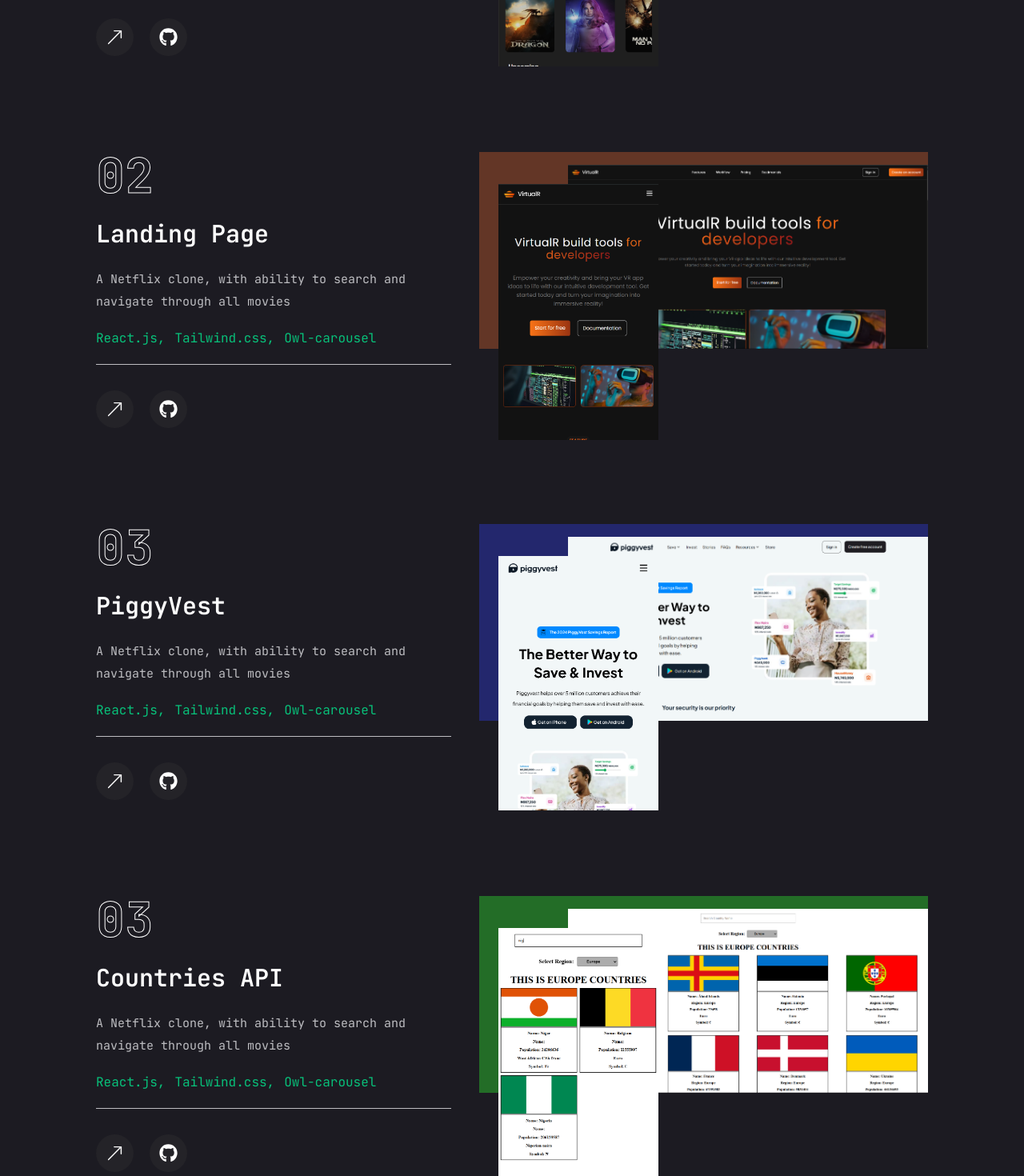
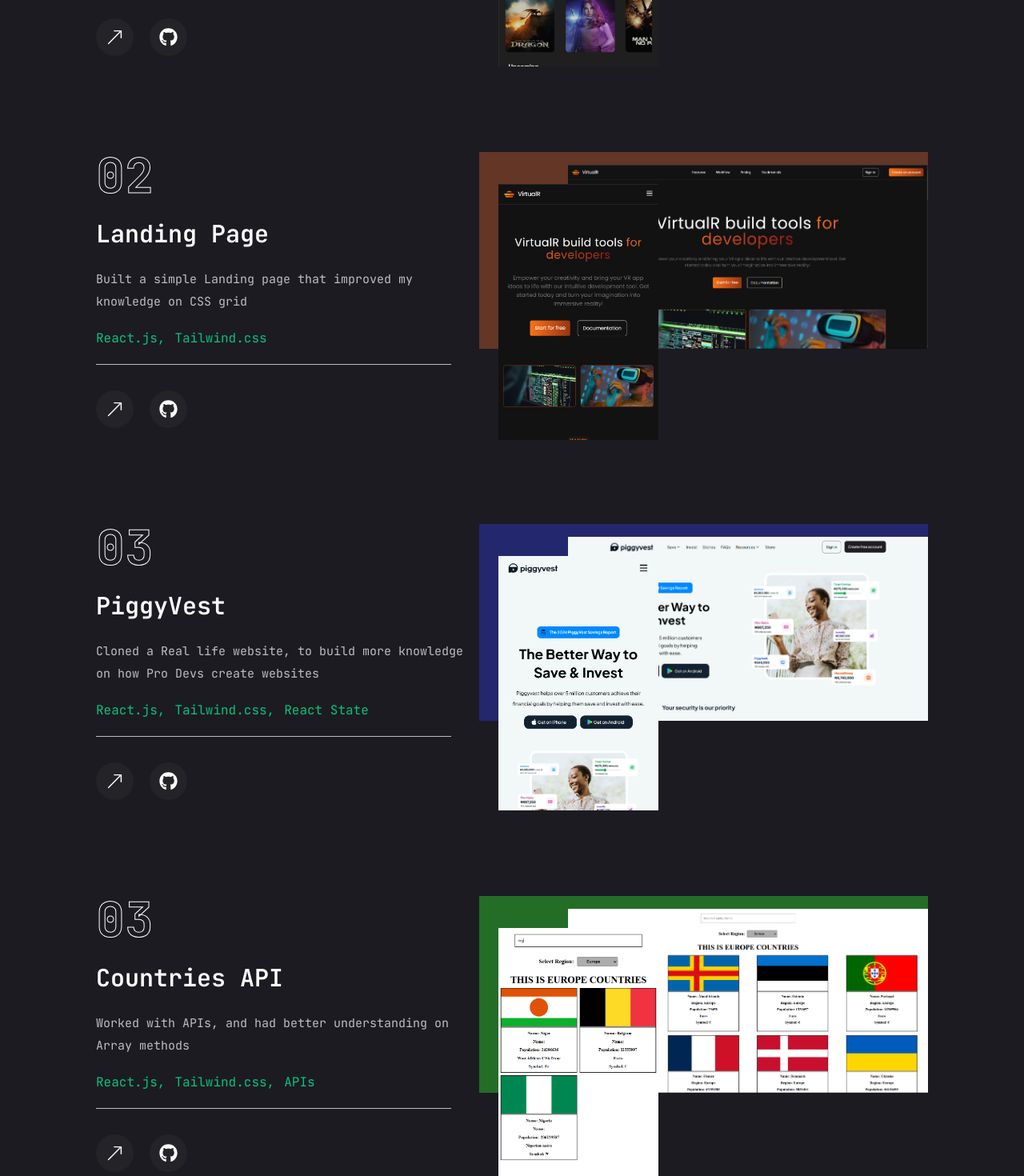
Before and after one commit to untitledDev9/my_portfolio, a React (Vite) app in the folder my-portfolio/: page / in a window 1280 px wide. Shown: the part 1765-3235 px from the top of the page at 80% size. Built offline with nearby package versions, Linux system fonts and the light colour scheme.

Commit message:
made it good on laptop

```diff
--- a/my-portfolio/src/component/Projects.jsx
+++ b/my-portfolio/src/component/Projects.jsx
@@ -13,6 +13,11 @@
 const Projects = () => {
   return (
     <div className=' flex-col flex gap-30'>
+
+
+
+
+      <a href="https://movie-api-delta-dun.vercel.app/" target='blank'>
         <div className=' width flex gap-3'>
           <div className='w-[50%]  flex flex-col gap-5'>
             <h2 className=" font-bold text-6xl text-transparent stroke-text">01</h2>
@@ -29,104 +34,111 @@
               <a href="https://github.com/untitledDev9/movie-api"><div className='text-white hover:text-[#00FD9A] bg-[#33333355] rounded-full p-3 ' ><FaGithub size={23} /></div></a>
             </div>
           </div>
-        <div className='flex items-center justify-end bg-[#266361] relative h-fit pt-4 w-[60%]'>
-          <div className=' w-[450px]'>
+          <div className='flex items-center justify-end bg-[#266361] relative max-Laptop:bg-amber-700 max-Laptop:w-[50%] h-fit pt-4 w-[60%] hover:pt-0 transition-all duration-400 ease-in-out'>
+            <div className=' w-[450px] hover:w-[480px] transition-all duration-400 ease-in-out max-Laptop:hover:w-[450px]'>
               <img src={Movie} alt="" />
             </div>
-          <div className=' w-[200px] absolute top-10 left-6'>
+            <div className=' w-[200px] absolute top-10 left-6 max-Laptop:w-[140px]'>
               <img src={Movie2} alt="" />
             </div>
           </div>
         </div>
+      </a>
 
 
 
 
-
-
+      <a href="https://virtual-r-vert.vercel.app/" target='blank'>
         <div className=' width flex gap-3'>
           <div className='w-[50%]  flex flex-col gap-5'>
             <h2 className=" font-bold text-6xl text-transparent stroke-text">02</h2>
             <p className=' font-semibold text-white text-[30px]'>Landing Page</p>
-          <p className=' leading-7 text-[15px] text-[#BDBDC1]'> A Netflix clone, with ability to search and navigate through all movies</p>
+            <p className=' leading-7 text-[15px] text-[#BDBDC1]'>Built a simple Landing page that improved my knowledge on CSS grid</p>
             <div className=' flex gap-3 text-[#08c17a]'>
               <p>React.js,</p>
-            <p>Tailwind.css,</p>
-            <p>Owl-carousel</p>
+              <p>Tailwind.css</p>
+
             </div>
             <div className=' w-[95%] h-[1px] bg-[#BDBDC1] mb-3'></div>
             <div className='  flex gap-5'>
-            <a href="https://movie-api-delta-dun.vercel.app/ "><div className='text-white hover:text-[#00FD9A] bg-[#33333355] rounded-full p-3 ' ><BsArrowUpRight size={23} /></div></a>
-            <a href="https://github.com/untitledDev9/movie-api"><div className='text-white hover:text-[#00FD9A] bg-[#33333355] rounded-full p-3 ' ><FaGithub size={23} /></div></a>
+              <a href="https://virtual-r-vert.vercel.app/ "><div className='text-white hover:text-[#00FD9A] bg-[#33333355] rounded-full p-3 ' ><BsArrowUpRight size={23} /></div></a>
+              <a href="https://github.com/untitledDev9/VirtualR"><div className='text-white hover:text-[#00FD9A] bg-[#33333355] rounded-full p-3 ' ><FaGithub size={23} /></div></a>
             </div>
           </div>
-        <div className='flex items-center justify-end bg-[#633626] relative h-fit pt-4 w-[60%]'>
-          <div className=' w-[450px]'>
+          <div className='flex items-center justify-end bg-[#633626] relative max-Laptop:bg-amber-700 max-Laptop:w-[50%] h-fit pt-4 w-[60%] hover:pt-0 transition-all duration-400 ease-in-out'>
+            <div className=' w-[450px] hover:w-[480px] transition-all duration-400 ease-in-out max-Laptop:hover:w-[450px]'>
               <img src={virtual} alt="" />
             </div>
-          <div className=' w-[200px] absolute top-10 left-6'>
+            <div className=' w-[200px] absolute top-10 left-6 max-Laptop:w-[140px]'>
               <img src={virtual2} alt="" />
             </div>
           </div>
         </div>
+      </a>
+
+
+
+      <a href="https://piggy-vest-full-function.vercel.app/" target='blank'>
+        <div className=' width flex gap-3'>
+          <div className='w-[50%]  flex flex-col gap-5'>
+            <h2 className=" font-bold text-6xl text-transparent stroke-text">03</h2>
+            <p className=' font-semibold text-white text-[30px]'>PiggyVest</p>
+            <p className=' leading-7 text-[15px] text-[#BDBDC1]'>Cloned a Real life website, to build more knowledge on how Pro Devs create websites</p>
+            <div className=' flex gap-3 text-[#08c17a]'>
+              <p>React.js,</p>
+              <p>Tailwind.css,</p>
+              <p>React State</p>
+            </div>
+            <div className=' w-[95%] h-[1px] bg-[#BDBDC1] mb-3'></div>
+            <div className='  flex gap-5'>
+              <a href="https://piggy-vest-full-function.vercel.app/"><div className='text-white hover:text-[#00FD9A] bg-[#33333355] rounded-full p-3 ' ><BsArrowUpRight size={23} /></div></a>
+              <a href="https://github.com/untitledDev9/piggyVest-full-function"><div className='text-white hover:text-[#00FD9A] bg-[#33333355] rounded-full p-3 ' ><FaGithub size={23} /></div></a>
+            </div>
+          </div>
+          <div className='flex items-center justify-end bg-[#23276d] relative max-Laptop:bg-amber-700 max-Laptop:w-[50%] h-fit pt-4 w-[60%] hover:pt-0 transition-all duration-400 ease-in-out'>
+            <div className=' w-[450px] hover:w-[480px] transition-all duration-400 ease-in-out max-Laptop:hover:w-[450px]'>
+              <img src={piggy} alt="" />
+            </div>
+            <div className=' w-[200px] absolute top-10 left-6 max-Laptop:w-[140px]'>
+              <img src={piggy2} alt="" />
+            </div>
+          </div>
+        </div>
+      </a>
+
+
+
+      <a href="https://country-api-gray.vercel.app/" target='blank'>
+        <div className=' width flex gap-3'>
+          <div className='w-[50%]  flex flex-col gap-5'>
+            <h2 className=" font-bold text-6xl text-transparent stroke-text">03</h2>
+            <p className=' font-semibold text-white text-[30px]'>Countries API</p>
+            <p className=' leading-7 text-[15px] text-[#BDBDC1]'>Worked with APIs, and had better understanding on Array methods</p>
+            <div className=' flex gap-3 text-[#08c17a]'>
+              <p>React.js,</p>
+              <p>Tailwind.css,</p>
+              <p>APIs</p>
+            </div>
+            <div className=' w-[95%] h-[1px] bg-[#BDBDC1] mb-3'></div>
+            <div className='  flex gap-5'>
+              <a href="https://country-api-gray.vercel.app/ "><div className='text-white hover:text-[#00FD9A] bg-[#33333355] rounded-full p-3 ' ><BsArrowUpRight size={23} /></div></a>
+              <a href="https://github.com/untitledDev9/Country-Api"><div className='text-white hover:text-[#00FD9A] bg-[#33333355] rounded-full p-3 ' ><FaGithub size={23} /></div></a>
+            </div>
+          </div>
+          <div className='flex items-center justify-end bg-[#236d27] relative max-Laptop:bg-amber-700 max-Laptop:w-[50%] h-fit pt-4 w-[60%] hover:pt-0 transition-all duration-400 ease-in-out'>
+            <div className=' w-[450px] hover:w-[480px] transition-all duration-400 ease-in-out max-Laptop:hover:w-[450px]'>
+              <img src={country} alt="" />
+            </div>
+            <div className=' w-[200px] absolute top-10 left-6 max-Laptop:w-[140px]'>
+              <img src={country2} alt="" />
+            </div>
+          </div>
+        </div>
+      </a>
 
 
 
 
-<div className=' width flex gap-3'>
-        <div className='w-[50%]  flex flex-col gap-5'>
-          <h2 className=" font-bold text-6xl text-transparent stroke-text">03</h2>
-          <p className=' font-semibold text-white text-[30px]'>PiggyVest</p>
-          <p className=' leading-7 text-[15px] text-[#BDBDC1]'> A Netflix clone, with ability to search and navigate through all movies</p>
-          <div className=' flex gap-3 text-[#08c17a]'>
-            <p>React.js,</p>
-            <p>Tailwind.css,</p>
-            <p>Owl-carousel</p>
-          </div>
-          <div className=' w-[95%] h-[1px] bg-[#BDBDC1] mb-3'></div>
-          <div className='  flex gap-5'>
-            <a href="https://movie-api-delta-dun.vercel.app/ "><div className='text-white hover:text-[#00FD9A] bg-[#33333355] rounded-full p-3 ' ><BsArrowUpRight size={23} /></div></a>
-            <a href="https://github.com/untitledDev9/movie-api"><div className='text-white hover:text-[#00FD9A] bg-[#33333355] rounded-full p-3 ' ><FaGithub size={23} /></div></a>
-          </div>
-        </div>
-        <div className='flex items-center justify-end bg-[#23276d] relative h-fit pt-4 w-[60%]'>
-          <div className=' w-[450px]'>
-            <img src={piggy} alt="" />
-          </div>
-          <div className=' w-[200px] absolute top-10 left-6'>
-            <img src={piggy2} alt="" />
-          </div>
-        </div>
-      </div>
-
-
-
-
-      <div className=' width flex gap-3'>
-        <div className='w-[50%]  flex flex-col gap-5'>
-          <h2 className=" font-bold text-6xl text-transparent stroke-text">03</h2>
-          <p className=' font-semibold text-white text-[30px]'>Countries API</p>
-          <p className=' leading-7 text-[15px] text-[#BDBDC1]'> A Netflix clone, with ability to search and navigate through all movies</p>
-          <div className=' flex gap-3 text-[#08c17a]'>
-            <p>React.js,</p>
-            <p>Tailwind.css,</p>
-            <p>Owl-carousel</p>
-          </div>
-          <div className=' w-[95%] h-[1px] bg-[#BDBDC1] mb-3'></div>
-          <div className='  flex gap-5'>
-            <a href="https://movie-api-delta-dun.vercel.app/ "><div className='text-white hover:text-[#00FD9A] bg-[#33333355] rounded-full p-3 ' ><BsArrowUpRight size={23} /></div></a>
-            <a href="https://github.com/untitledDev9/movie-api"><div className='text-white hover:text-[#00FD9A] bg-[#33333355] rounded-full p-3 ' ><FaGithub size={23} /></div></a>
-          </div>
-        </div>
-        <div className='flex items-center justify-end bg-[#236d27] relative h-fit pt-4 w-[60%]'>
-          <div className=' w-[450px]'>
-            <img src={country} alt="" />
-          </div>
-          <div className=' w-[200px] absolute top-10 left-6'>
-            <img src={country2} alt="" />
-          </div>
-        </div>
-      </div>
     </div>
   )
 }
```
Lines whose indentation alone changed are shown as unchanged.
